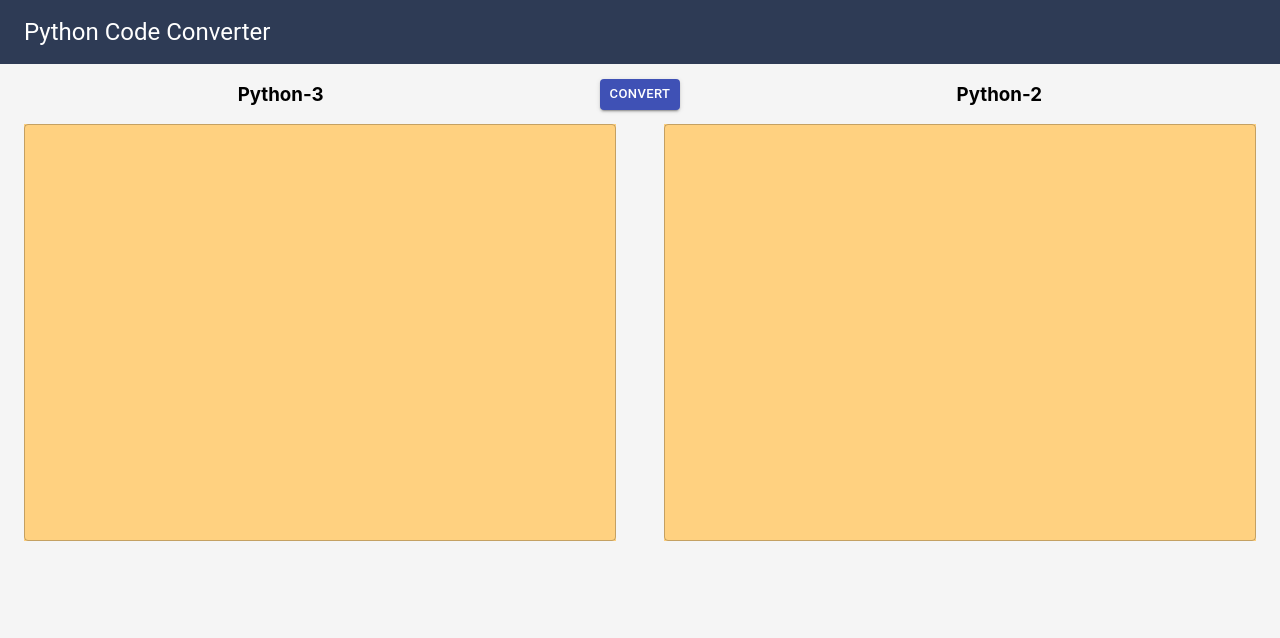
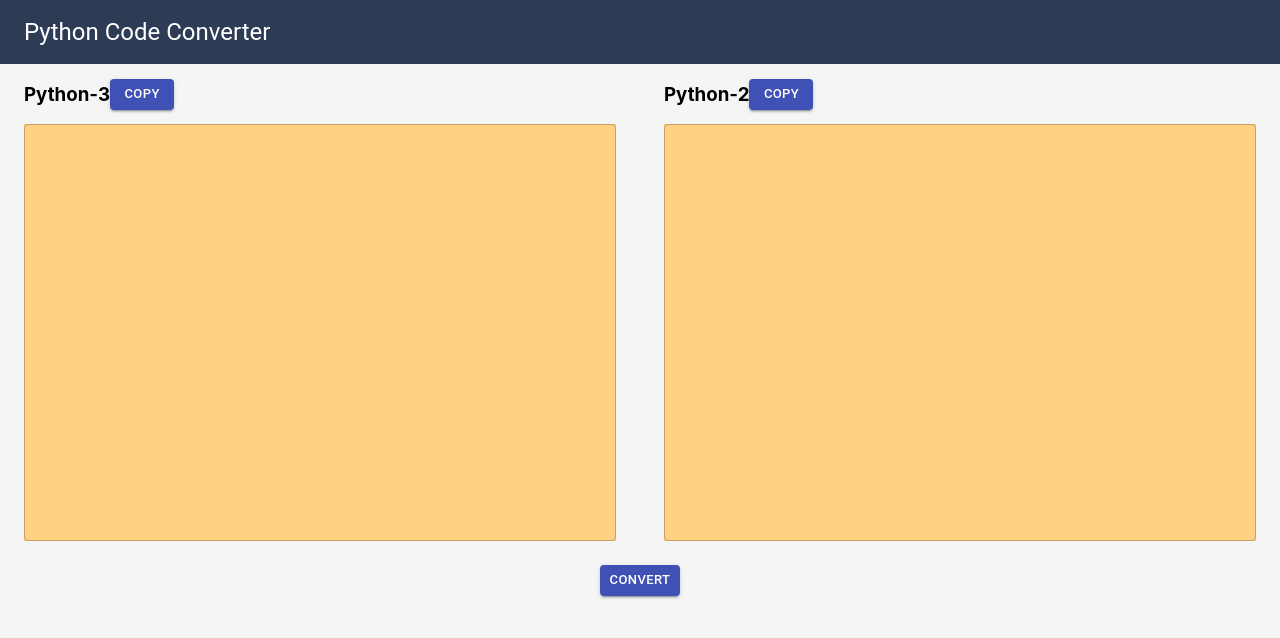
Before and after one commit to pragyan-satapathy/PyCodeConverter, a React (Create React App) app: page / in a window 1280 px wide. Shown: the top 638 px of the page. Built offline with nearby package versions, Linux system fonts and the light colour scheme.

Commit message:
componet created and copy button added

```diff
--- a/package.json
+++ b/package.json
@@ -3,7 +3,10 @@
   "version": "0.1.0",
   "private": true,
   "dependencies": {
+    "@emotion/react": "^11.6.0",
+    "@emotion/styled": "^11.6.0",
     "@material-ui/core": "^4.12.3",
+    "@mui/material": "^5.2.0",
     "@testing-library/jest-dom": "^5.15.0",
     "@testing-library/react": "^11.2.7",
     "@testing-library/user-event": "^12.8.3",
--- a/src/App.js
+++ b/src/App.js
@@ -1,19 +1,19 @@
 import React, {Component} from 'react';
 import {
-  TextField,
   Box,
-  Grid,
   Toolbar,
   Typography,
-  Button,
 } from '@material-ui/core';
+import Label from './components/label';
+import Python3to2 from './components/python3to2';
 
 class App extends Component  {
   constructor() {
     super();
     this.state = {
         python_3_code: '',
-        python_2_code: ''
+        python_2_code: '',
+        which_converter: '3to2',
     };
     this.handlePython_3_code = this.handlePython_3_code.bind(this);
     this.getPyhton2Code = this.getPyhton2Code.bind(this);
@@ -37,65 +37,20 @@ class App extends Component  {
 
   render() {
     return (
-      <Box>
+      <Box style={{ background: '#f5f5f5', height: '100vh' }}>
         <Toolbar style={{ background: '#2E3B55',color: 'white' }}>
           <Typography variant="h5">Python Code Converter</Typography>
         </Toolbar>
-        <Box px={3}  style={{ background: '#f5f5f5' }}>
-          <Grid container alignItems = "center">
-            <Grid item xs={5} align = "center">
-                <h3>Python-3</h3>
-            </Grid>
-            <Grid item xs={2} align = "center">
-              <Button variant="contained" color="primary" size="small" onClick={this.getPyhton2Code}>
-                CONVERT
-              </Button>
-            </Grid>
-            <Grid item xs={5} align = "center">
-                <h3>Python-2</h3>
-            </Grid>
-          </Grid>
-        </Box>
-        <Grid container style={{ background: '#f5f5f5', height: '100vh', }}>
-          <Grid item xs={6}>
-            <Box p={3} pt={0}>
-              <TextField
-                m = {3}
-                multiline
-                variant="outlined"
-                color='primary'
-                fullWidth
-                minRows='20'
-                maxRows='20'
-                defaultValue={this.state.python_3_code}
-                onChange={this.handlePython_3_code}
-                style={{
-                  backgroundColor: "#ffd180"
-                }}
-              />
-            </Box>
-          </Grid>
-          <Grid item xs={6}>
-            <Box p={3} pt={0}>
-              <TextField
-                m = {3}
-                multiline
-                variant="outlined"
-                color='primary'
-                fullWidth
-                minRows='20'
-                maxRows='20'
-                value={this.state.python_2_code}
-                inputProps={
-                  { readOnly: true, }
-                }
-                style={{
-                  backgroundColor: "#ffd180"
-                }}
-              />
-            </Box>
-          </Grid>
-        </Grid>
+        <Label
+          python_3_code={this.state.python_3_code}
+          python_2_code={this.state.python_2_code}
+          which_converter={this.state.which_converter}></Label>
+        <Python3to2
+          python_3_code={this.state.python_3_code}
+          python_2_code={this.state.python_2_code}
+          handlePython_3_code={this.handlePython_3_code}
+          getPyhton2Code={this.getPyhton2Code}
+        ></Python3to2>
       </Box >
     );
   }
--- /dev/null
+++ b/src/components/label.js
@@ -0,0 +1,52 @@
+import React, {Component} from 'react';
+import {
+  Box,
+  Grid,
+  Button,
+} from '@material-ui/core';
+
+class Label extends Component  {
+
+  render() {
+    let firstText, secondText;
+    if (this.props.which_converter === '3to2') {
+      firstText = <h3>Python-3</h3>
+      secondText = <h3>Python-2</h3>
+    } else {
+      firstText = <h3>Python-2</h3>
+      secondText = <h3>Python-3</h3>
+    }
+    return (
+        <Box px={3}>
+          <Grid container spacing={6}>
+            <Grid item xs={6} container alignItems = "center">
+              <Grid>{firstText}</Grid>
+              <Grid>
+              <Button
+                  variant="contained"
+                  color="primary"
+                  size="small"
+                  onClick={() => {navigator.clipboard.writeText(this.props.python_3_code)}}
+              >COPY
+              </Button>
+              </Grid>
+            </Grid>
+            <Grid item xs={6} container alignItems = "center">
+              <Grid>{secondText}</Grid>
+              <Grid>
+              <Button
+                  variant="contained"
+                  color="primary"
+                  size="small"
+                  onClick={() => {navigator.clipboard.writeText(this.props.python_2_code)}}
+              >COPY
+              </Button>
+              </Grid>
+            </Grid>
+          </Grid>
+        </Box>
+    );
+  }
+}
+
+export default Label;
--- /dev/null
+++ b/src/components/python3to2.js
@@ -0,0 +1,65 @@
+import React, {Component} from 'react';
+import {
+  TextField,
+  Box,
+  Grid,
+  Button,
+} from '@material-ui/core';
+
+class Python3to2 extends Component  {
+  render() {
+    return (
+        <Box>
+        <Grid container>
+          <Grid item xs={6}>
+            <Box p={3} pt={0}>
+              <TextField
+                m = {3}
+                multiline
+                variant="outlined"
+                color='primary'
+                fullWidth
+                minRows='20'
+                maxRows='20'
+                defaultValue={this.props.python_3_code}
+                onChange={this.props.handlePython_3_code}
+                style={{
+                  backgroundColor: "#ffd180"
+                }}
+              />
+            </Box>
+          </Grid>
+          <Grid item xs={6}>
+            <Box p={3} pt={0}>
+              <TextField
+                m = {3}
+                multiline
+                variant="outlined"
+                color='primary'
+                fullWidth
+                minRows='20'
+                maxRows='20'
+                value={this.props.python_2_code}
+                inputProps={
+                  { readOnly: true, }
+                }
+                style={{
+                  backgroundColor: "#ffd180"
+                }}
+              />
+            </Box>
+          </Grid>
+        </Grid>
+        <Grid container alignItems = "center">
+        <Grid item xs={12} align = "center">
+            <Button variant="contained" color="primary" size="small" onClick={this.props.getPyhton2Code}>
+              CONVERT
+            </Button>
+          </Grid>
+        </Grid>
+      </Box >
+    );
+  }
+}
+
+export default Python3to2;
```
Also changed, not shown: 1 other file (tests, documents, lock files or other folders).
